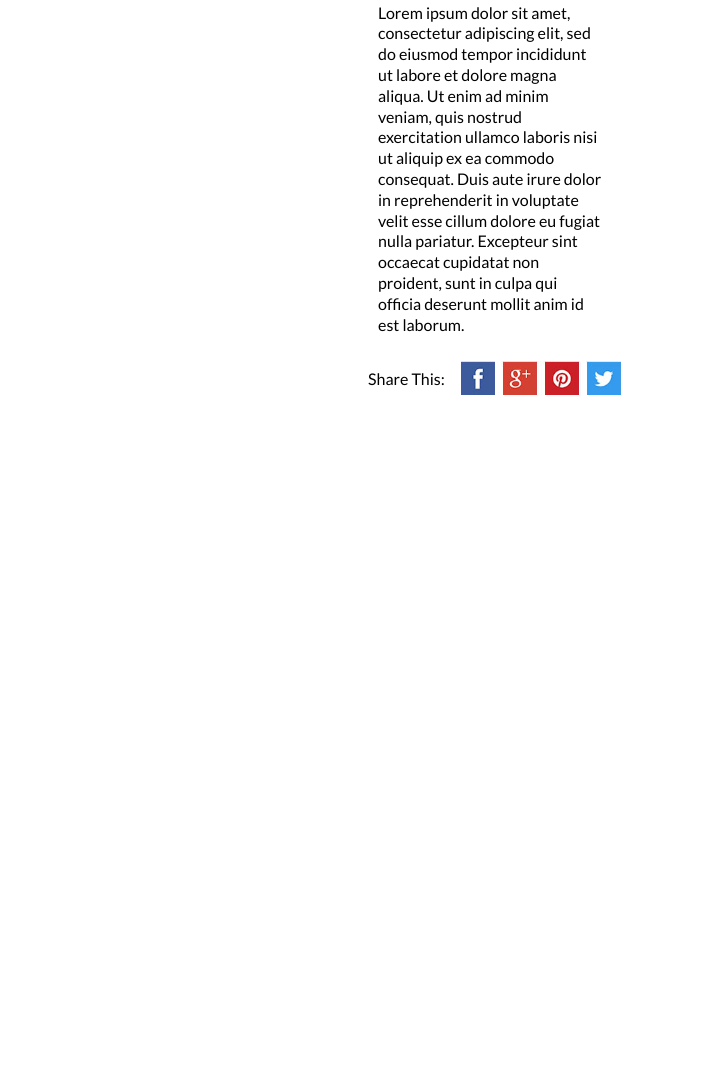
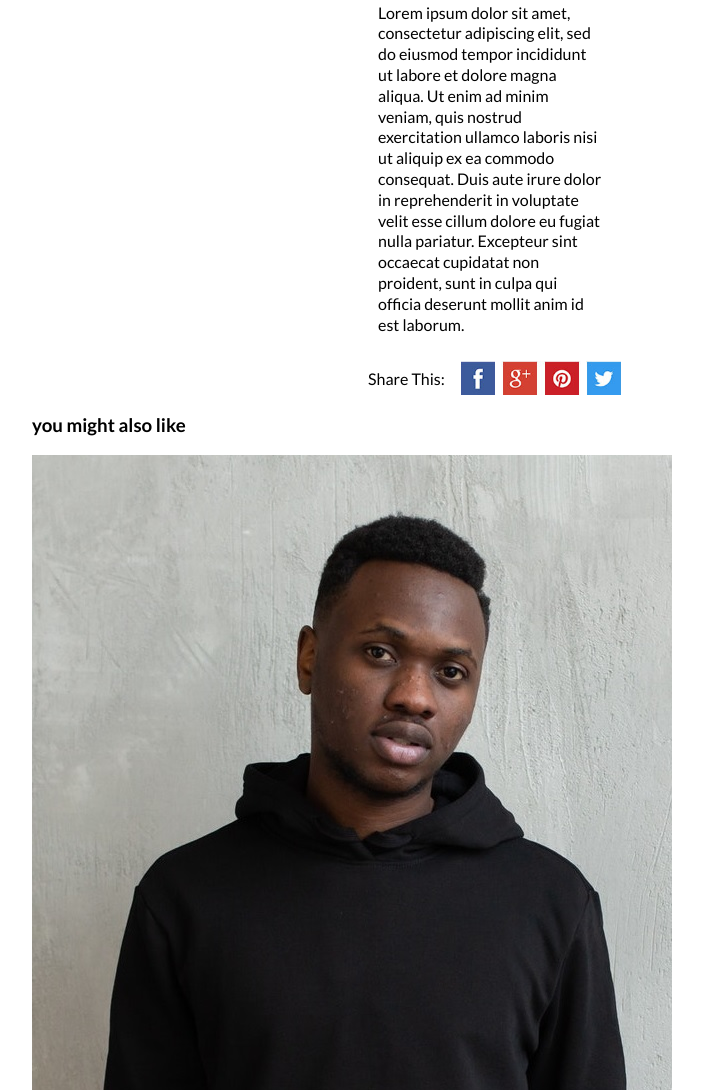
Before and after one commit to Seyba/product_page, a plain HTML site: page index.html in a window 1280 px wide. Shown: the part 470-1560 px from the top of the page, without its empty margins (288-991 px from the left). Before the commit the page ends 945 px from the top, so only its background shows below. Drawn offline with Linux system fonts and the light colour scheme.

Commit message:
recommandation added

```diff
--- a/index.html
+++ b/index.html
@@ -137,8 +137,15 @@
                 </div>
             </div>
         </div>
+        <div>
+            <h3>you might also like</h3>
+            <div class="recommended">
+                <img class="recommended-product" src="img1.jpg">
+                <img class="recommended-product" src="img2.jpg">
+                <img class="recommended-product" src="img3.jpg">
+            </div>
+        </div>
 
-    <!--recommended products soon-->
 
     </div>
     <script src="script.js"></script>
```
Also changed, not shown: img1.jpg (added), img2.jpg (added), img3.jpg (added).
